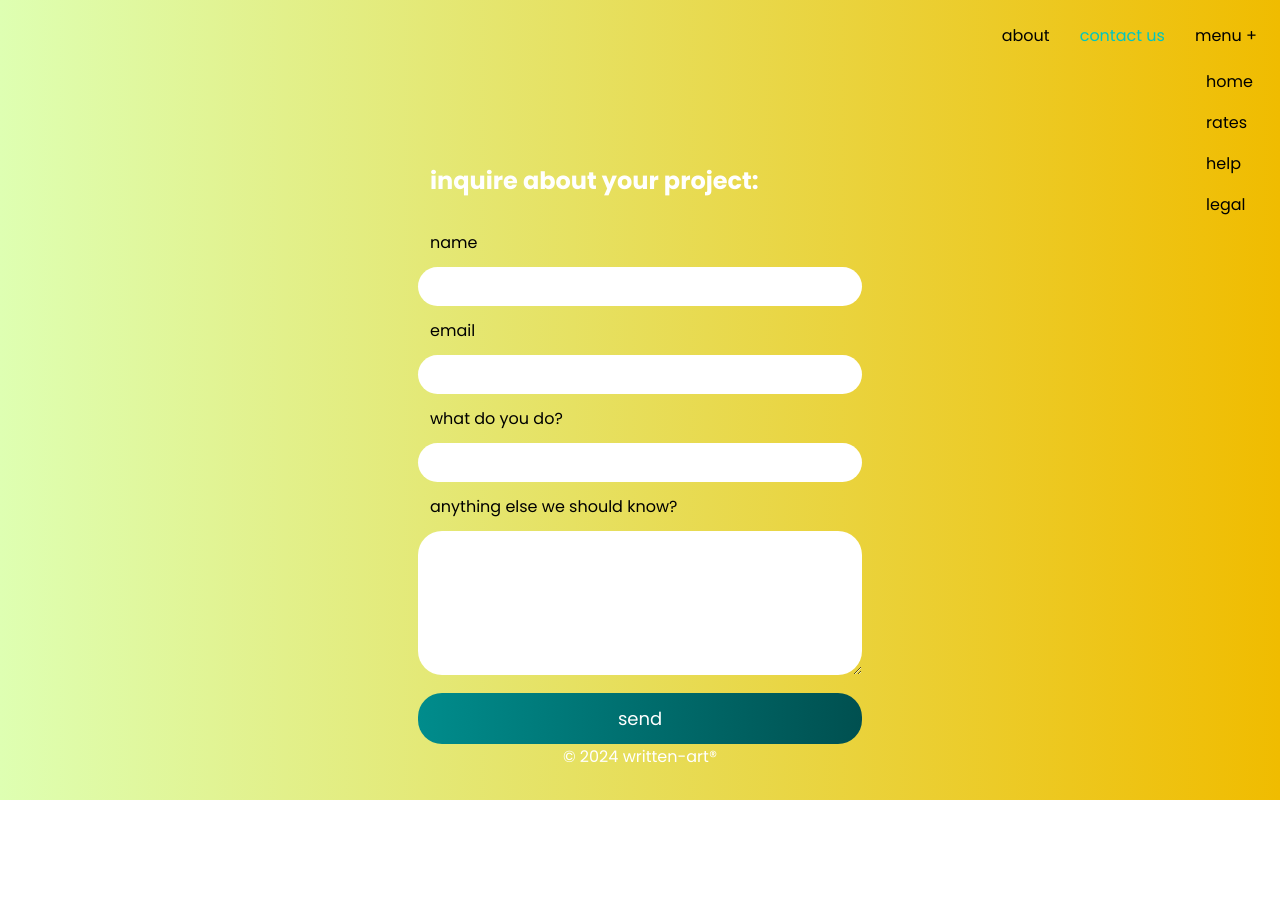
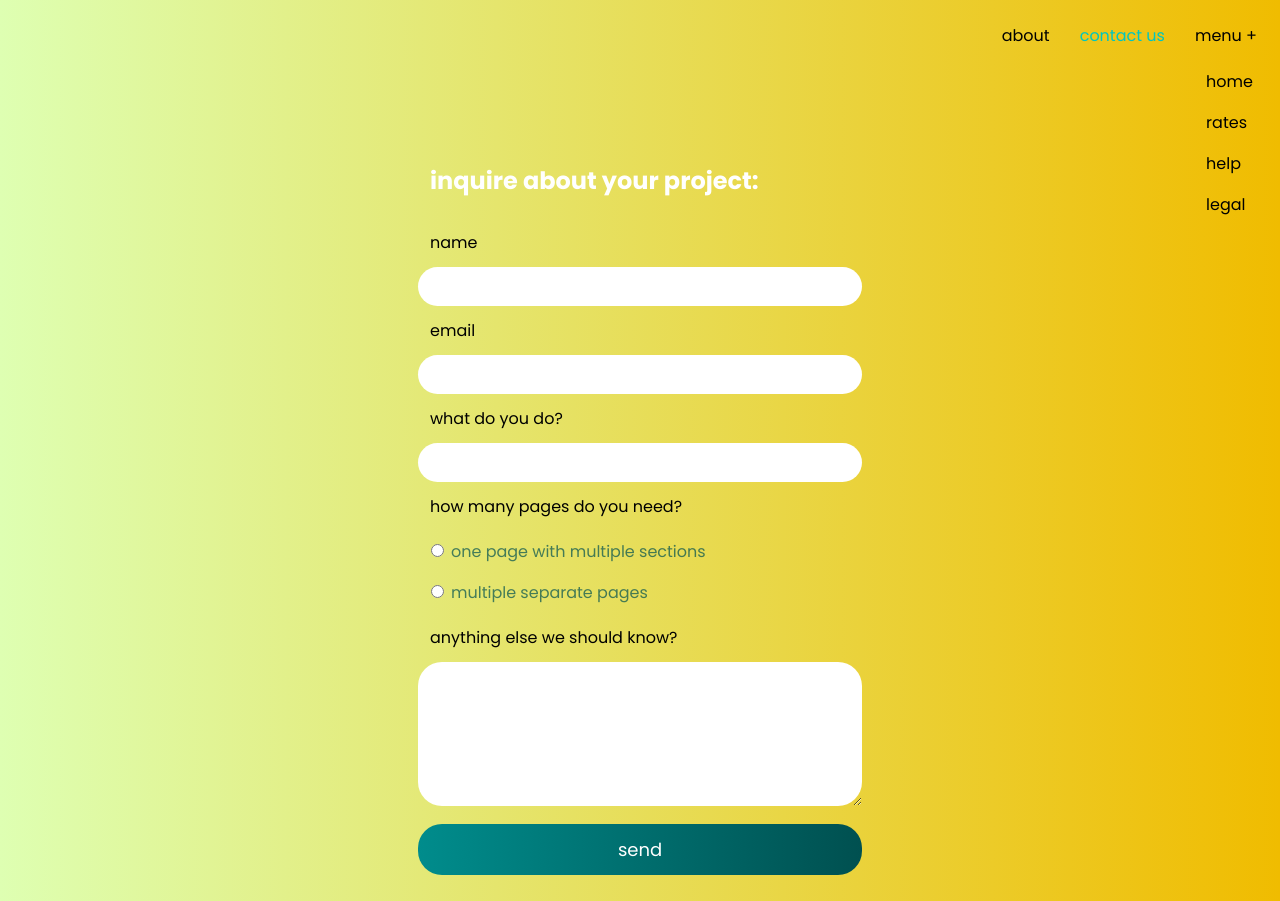
Before and after one commit to wysommer/written-art, a plain HTML site: page contact.html in a window 1280 px wide. Before the commit the page ends 800 px from the top, so only its background shows below. Drawn offline with Linux system fonts and the light colour scheme.

Commit message:
fixed some things - added some things

```diff
--- a/contact.html
+++ b/contact.html
@@ -41,6 +41,19 @@
             <input type="email" class="contact__form--input">
             <label for="" class="contact__form--label">what do you do?</label>
             <input type="text" class="contact__form--input">
+            <label for="" class="contact__form--label">how many pages do you need?</label>
+            <div class="contact__form--radio-list">
+              <div class="contact__form--radio-item">
+                <input name="website-pages" type="radio" id="one-page" value="one-page" class="contact__form--radio">
+                <label for="one-page" class="contact__form--radio-label">one page with multiple sections</label>
+              </div>
+              <div class="contact__form--radio-item">
+
+                <input name="website-pages" type="radio" id="multiple-pages" value="multiple-pages" class="contact__form--radio">
+                <label for="multiple-pages" class="contact__form--radio-label">multiple separate pages</label>
+              </div>
+
+            </div>
             <label for="" class="contact__form--label">anything else we should know?</label>
             <textarea type="textarea" rows="8" class="contact__form--input"></textarea>
             <button type="submit" class="contact__form--button">send<i class="fa-solid fa-right-from-bracket out"></i></button>
--- a/styles.css
+++ b/styles.css
@@ -248,10 +248,10 @@ a {
   cursor: pointer;
   background: linear-gradient(
     72deg,
-    rgb(10, 190, 255),
-    rgb(0, 180, 180),
-    rgb(0, 150, 150),
-    rgb(0, 120, 120),
+    rgba(10, 190, 255, 0.4),
+    rgba(0, 180, 180, 0.7),
+    rgba(0, 150, 150, 0.4),
+    rgba(0, 120, 120, 0.7),
     rgb(0, 100, 100)
   );
   animation: 10s ease-in infinite animate-background;
@@ -417,6 +417,31 @@ a {
     padding: 12px 24px;
 }
 
+.contact__form--radio-list {
+    display: flex;
+    align-items: start;
+    flex-direction: column;
+    margin-left: 8px;
+}
+
+.contact__form--radio-item {
+    margin: 8px 0;
+    cursor: pointer;
+}
+
+.contact__form--radio-list:hover .contact__form--radio-label, .contact__form--radio{
+    cursor: pointer;
+}
+
+.contact__form--radio {
+    border: none;
+}
+
+.contact__form--radio-label {
+    font-family: "Poppins", sans-serif;
+    color: rgba(0, 80, 80, 0.7);
+}
+
 .contact__form--button {
     margin: 18px 0;
     border-radius: 24px;
```
